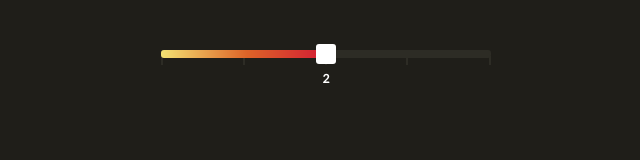
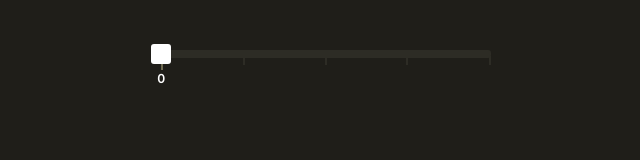
Before and after one commit to js-tasks-ru/jsbasic-20220711_lancov-r, a website: page 7-module/3-task/index.html in a window 1280 px wide. Shown: the whole page, without its empty margins (51-691 px from the left). Drawn offline with Linux system fonts and the light colour scheme.

Commit message:
7-module in progress,  6-module fixed

```diff
--- a/7-module/3-task/index.html
+++ b/7-module/3-task/index.html
@@ -17,7 +17,6 @@
 
       let stepSlider = new StepSlider({
         steps: 5,
-        value: 2,
       });
 
       holder.append(stepSlider.elem);
--- a/7-module/3-task/index.js
+++ b/7-module/3-task/index.js
@@ -1,76 +1,92 @@
+import createElement from "../../assets/lib/create-element.js";
+
 export default class StepSlider {
+  #steps = 0;
+  #value = 0;
+  #previousValue = 0;
+
+  elem = null;
+  #sliderThumb = null;
+  #sliderValue = null;
+  #sliderProgress = null;
+  #sliderSteps = null;
+
   constructor({ steps, value = 0 }) {
-    this.elem = document.createElement("div");
-    this.elem.className = "slider";
-    this.elem.dataset.steps = steps;
-    this.elem.dataset.value = Math.min(value, steps - 1);
-    this.elem.dataset.previousStep = value;
+    this.#steps = steps;
+    this.#value = Math.min(value, steps - 1);
+    this.#previousValue = this.#value;
 
-    this.elem.insertAdjacentHTML(
-      "afterbegin",
-      `
+    this.elem = createElement(this.#template());
+    this.#sliderThumb = this.elem.querySelector(".slider__thumb");
+    this.#sliderValue = this.elem.querySelector(".slider__value");
+    this.#sliderProgress = this.elem.querySelector(".slider__progress");
+    this.#sliderSteps = this.elem.querySelector(".slider__steps");
+
+    this.#setStep(this.elem);
+
+    this.elem.ondragstart = () => false;
+    this.elem.addEventListener("click", this.#onSliderClick);
+  }
+
+  #template() {
+    let spansHTML = "";
+    for (let index = 0; index < this.#steps; index++)
+      spansHTML += "<span></span>";
+
+    return `
+    <!--Корневой элемент слайдера-->
+    <div class="slider">
+
       <!--Ползунок слайдера с активным значением-->
-      <div class="slider__thumb">
-        <span class="slider__value">0</span>
+      <div class="slider__thumb" style="left: 50%;">
+        <span class="slider__value">2</span>
       </div>
 
-      <!--Полоска слайдера-->
-      <div class="slider__progress"></div>
-        `
-    );
+      <!--Заполненная часть слайдера-->
+      <div class="slider__progress" style="width: 50%;"></div>
 
-    this._sliderSteps = document.createElement("div");
-    this._sliderSteps.className = "slider__steps";
-    this.elem.append(this._sliderSteps);
-
-    for (let currStep = 0; currStep < steps; currStep++) {
-      const newSpan = document.createElement("span");
-      if (currStep === value) newSpan.classList.add("slider__step-active");
-      this._sliderSteps.append(newSpan);
-    }
-
-    this.elem.addEventListener("click", this._sliderClickEvent.bind(this));
-
-    this._setStep(this.elem);
+      <!--Шаги слайдера-->
+      <div class="slider__steps">
+        ${spansHTML}
+      </div>
+    </div>
+      `;
   }
 
-  _sliderClickEvent(event) {
-    const slider = event.currentTarget;
-    this._setNearestValue(slider, event.clientX);
-    this._setStep(slider);
-  }
+  #onSliderClick = (event) => {
+    this.#setNearestValue(event.clientX);
+    this.#setStep();
+  };
 
-  _setNearestValue(slider, clientX) {
-    const rect = slider.querySelector(".slider__steps").getBoundingClientRect();
-    slider.dataset.value = Math.round(
+  #setNearestValue(clientX) {
+    const rect = this.#sliderSteps.getBoundingClientRect();
+    this.#value = Math.round(
       (clientX - (rect.left + window.pageXOffset)) /
-        (rect.width / (slider.dataset.steps - 1))
+        (rect.width / (this.#steps - 1))
     );
   }
 
-  _setStep(slider) {
-    slider.querySelector(".slider__value").innerHTML = slider.dataset.value;
+  #setStep() {
+    this.#sliderValue.innerHTML = this.#value;
 
-    const stepsChildren = slider.querySelector(".slider__steps").children;
+    const stepsChildren = this.#sliderSteps.children;
     for (let index = 0; index < stepsChildren.length; index++) {
       stepsChildren[index].className =
-        index === slider.dataset.value ? "slider__step-active" : "";
+        index === this.#value ? "slider__step-active" : "";
     }
 
-    let leftPercents =
-      (slider.dataset.value / (slider.dataset.steps - 1)) * 100;
-    slider.querySelector(".slider__thumb").style.left = `${leftPercents}%`;
-    slider.querySelector(".slider__progress").style.width = `${leftPercents}%`;
+    let leftPercents = (this.#value / (this.#steps - 1)) * 100;
+    this.#sliderThumb.style.left = `${leftPercents}%`;
+    this.#sliderProgress.style.width = `${leftPercents}%`;
 
-    if (slider.dataset.previousStep !== slider.dataset.value) {
-      slider.dispatchEvent(
+    if (this.#previousValue !== this.#value) {
+      this.elem.dispatchEvent(
         new CustomEvent("slider-change", {
-          // имя события должно быть именно 'slider-change'
-          detail: this.value, // значение 0, 1, 2, 3, 4
+          detail: this.#value, // значение 0, 1, 2, 3, 4
           bubbles: true, // событие всплывает - это понадобится в дальнейшем
         })
       );
-      slider.dataset.previousStep = slider.dataset.value;
+      this.#previousValue = this.#value;
     }
   }
 }
```
Also changed, not shown: 7-module/4-task/index.html (+4 -7 lines), 7-module/4-task/index.js (+88 -85 lines), 7-module/4-task/static.html (+4 -7 lines).
